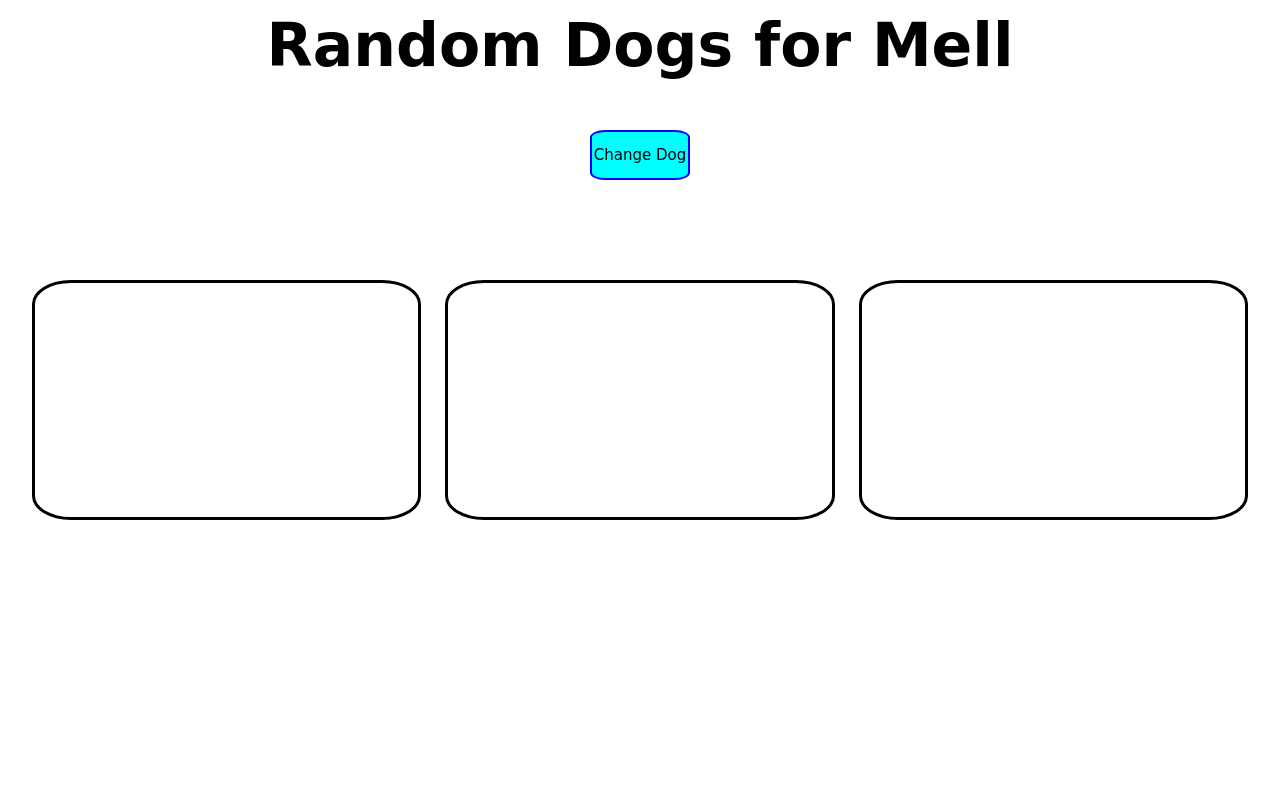
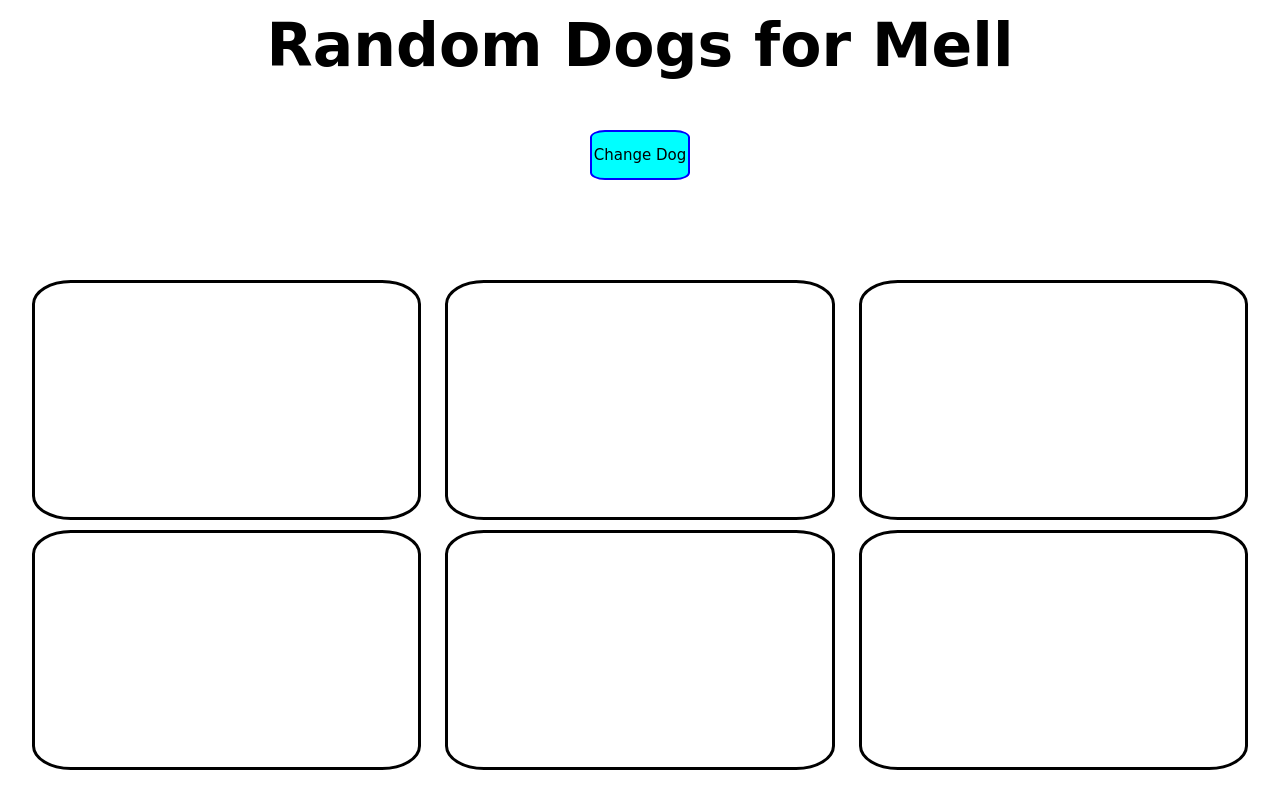
Before and after one commit to ShaviMaria/Dogs-for-Mell, a plain HTML site: page index.html in a window 1280 px wide. Drawn offline with Linux system fonts and the light colour scheme; no server answers; a web font is replaced by a local one.

Commit message:
Se agregó layout de 6 imagenes

```diff
--- a/assets/index.js
+++ b/assets/index.js
@@ -1,8 +1,7 @@
 //const CAT_API = 'https://api.thecatapi.com/v1/images/search';
 const DOG_API = 'https://api.thedogapi.com/v1/images/search';
 const DOG_API_KEY = 'live_PMi8BLxFPYAnCgsqmXleBgJkXw2R92PqxaWbPzdSIcETYlcEsmDYTfyDGzfc1epH';
-const LIMIT = 3;
-const button = document.getElementById('');
+const LIMIT = 6;
 
 const fetchData = async urlApi => {
     const response = await fetch(urlApi);
--- a/css/index.css
+++ b/css/index.css
@@ -28,7 +28,9 @@ html {
 .imgs-container {
     display: flex;
     flex-direction: row;
+    gap: 1rem;
     justify-content: space-between;
+    flex-wrap: wrap;
 }
 
 .img-container {
--- a/index.html
+++ b/index.html
@@ -23,6 +23,9 @@
                 <div class="img-container" id="img-container1"></div>
                 <div class="img-container" id="img-container2"></div>
                 <div class="img-container" id="img-container3"></div>
+                <div class="img-container" id="img-container4"></div>
+                <div class="img-container" id="img-container5"></div>
+                <div class="img-container" id="img-container6"></div>
             </div>
        </section>
     </main>
```
